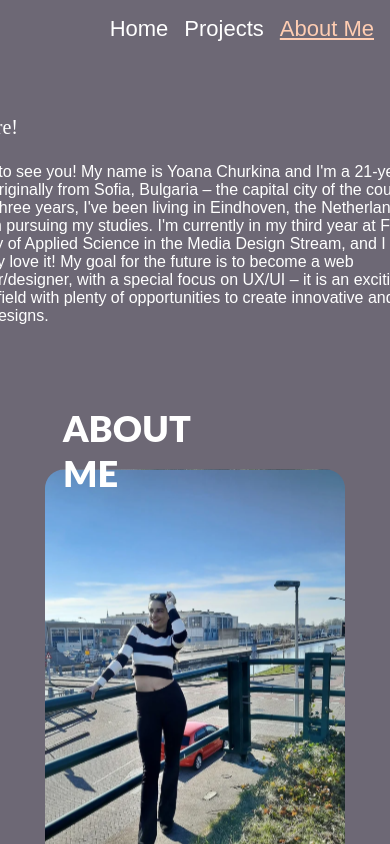
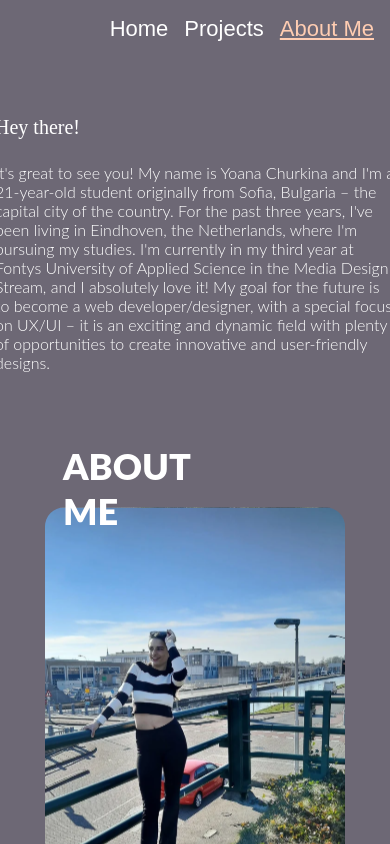
Before and after one commit to Yoana01/Graduation, a React (Create React App) app: page /about in a window 390 px wide. Shown: the top 844 px of the page. Built offline with nearby package versions, Linux system fonts and the light colour scheme.

Commit message:
responsiveness fix about text(about page)

```diff
--- a/src/components/About.jsx
+++ b/src/components/About.jsx
@@ -25,13 +25,16 @@ function About() {
     <Fade >
     <Row small>
       <Slide left cascade>
-      <Box> <SubTitle> Hey there! </SubTitle>
-       It's great to see you! My name is Yoana Churkina and I'm a 21-year-old student originally from Sofia,
+      <Box smallBox> <SubTitle> Hey there! </SubTitle>
+      <SmallInfo Resp>
+      It's great to see you! My name is Yoana Churkina and I'm a 21-year-old student originally from Sofia,
        Bulgaria – the capital city of the country. For the past three years, I've been living in Eindhoven,
        the Netherlands, where I'm pursuing my studies. I'm currently in my third year at Fontys University of
        Applied Science in the Media Design Stream, and I absolutely love it! My goal for the future is to
        become a web developer/designer, with a special focus on UX/UI – it is an exciting and dynamic
         field with plenty of opportunities to create innovative and user-friendly designs.
+      </SmallInfo>
+
           </Box></Slide>
       <Zoom>
         <FancyPic>
@@ -65,7 +68,7 @@ function About() {
   </Zoom>
 
     <Column>
-    <Title>5 things I love</Title>
+    <Title RespT>5 things I love</Title>
       <Row small>
            <img src={Music} alt="" style={{ 'height': '450px', mixBlendMode:'luminosity'}}/>
         <Slide right cascade>
--- a/src/components/styleComponents/container.Style.js
+++ b/src/components/styleComponents/container.Style.js
@@ -33,6 +33,7 @@ export const Row = styled.div `
     @media (max-width: 768px) {
       display: flex;
       flex-direction: column;
+      flex-wrap: wrap;
       gap:24px;
       justify-content: center;
       align-items: center;
@@ -71,34 +72,35 @@ export const InfoBox = styled.div `
 `
 
 export const Box = styled.div `
-    /* background: rgb(181,131,141, 0.61);
-    box-shadow: 11px 5px 3px rgba(0, 0, 0, 0.160784); */
-    backdrop-filter: blur(1px);/* Note: backdrop-filter has minimal browser support */
-    border-radius: 32px;
     width:524px;
     height:250px;
     padding:32px;
-    /* margin:auto; */
+    ${props => props.smallBox && css`
+    @media (max-width: 768px) {
+        height: 100%;
+        width:400px;
+    }
+  `}
 `
 export const FeedbackBox = styled.div `
-    /* background: rgb(181,131,141, 0.39);
-    /* opacity: 0.39; */
-    /* box-shadow: 11px 5px 3px rgba(0, 0, 0, 0.160784); */
     background: rgb(245,245,245, 0.19);
     box-shadow: 0 4px 8px 0 rgba(0, 0, 0, 0.2), 0 6px 20px 0 rgba(0, 0, 0, 0.19);
-    /* background: #EDE9EF; */
     border-radius: 32px;
     color:#FFFFFF;
     width: 500px;
     height: 250px;
     align-items: center;
     display: flex;
-    /* height: 100%; */
     padding:16px;
-    /* color: black; */
     margin-bottom: 24px;
-    /* margin:auto; */
 `
+/* background: rgb(181,131,141, 0.39);
+/* opacity: 0.39; */
+/* box-shadow: 11px 5px 3px rgba(0, 0, 0, 0.160784); */
+/* background: #EDE9EF; */
+/* color: black; */
+/* margin:auto; */
+/* height: 100%; */
 
 export const CircleBox = styled.div`
   background: #FFFFFF;
--- a/src/components/styleComponents/text.Style.js
+++ b/src/components/styleComponents/text.Style.js
@@ -34,6 +34,7 @@ export const SmallInfo = styled.div`
   ${props => props.Resp && css`
     max-width: 400px;
      width:auto;
+     height: 100%;
   `}
 `
 export const SpecialText = styled.div`
```
